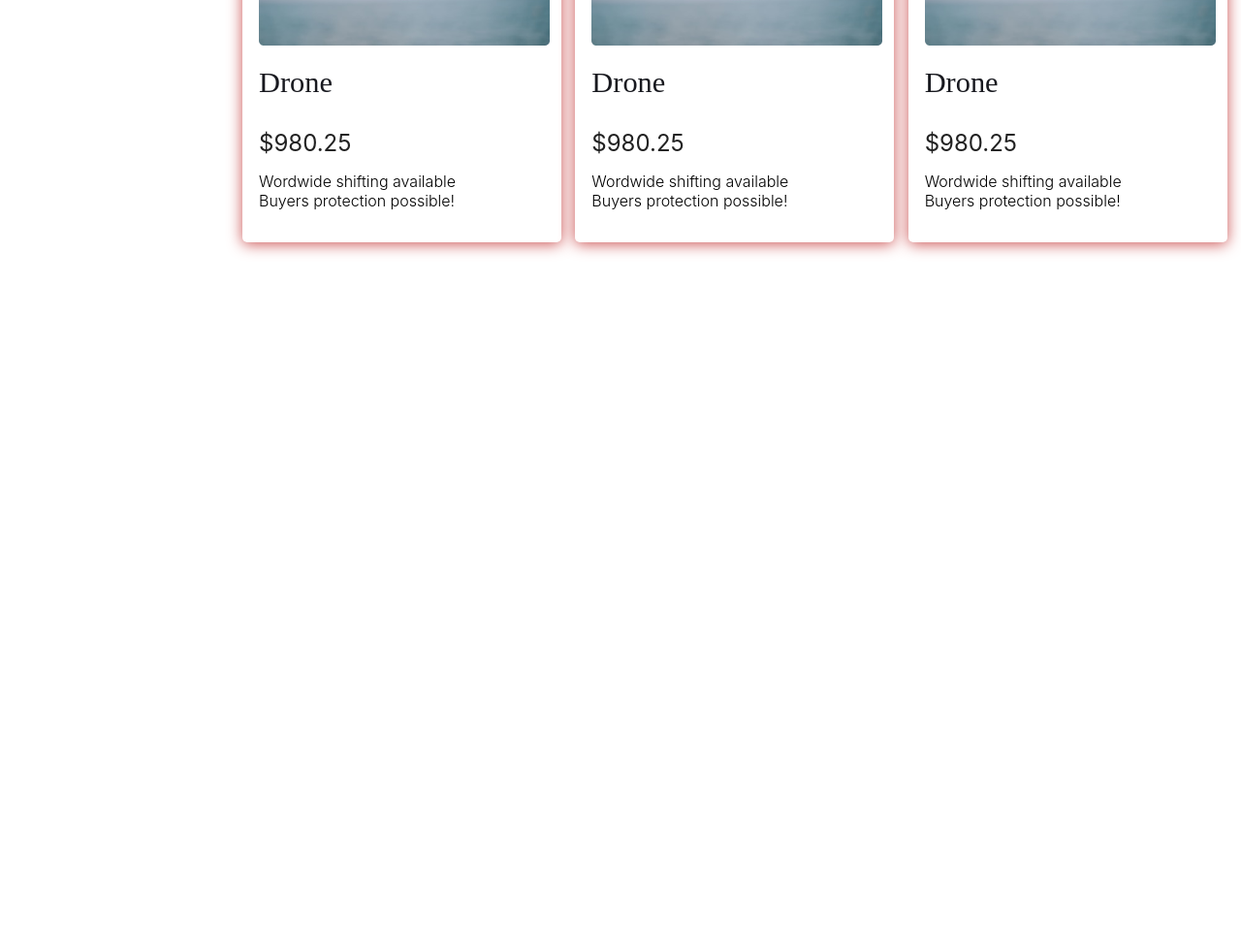
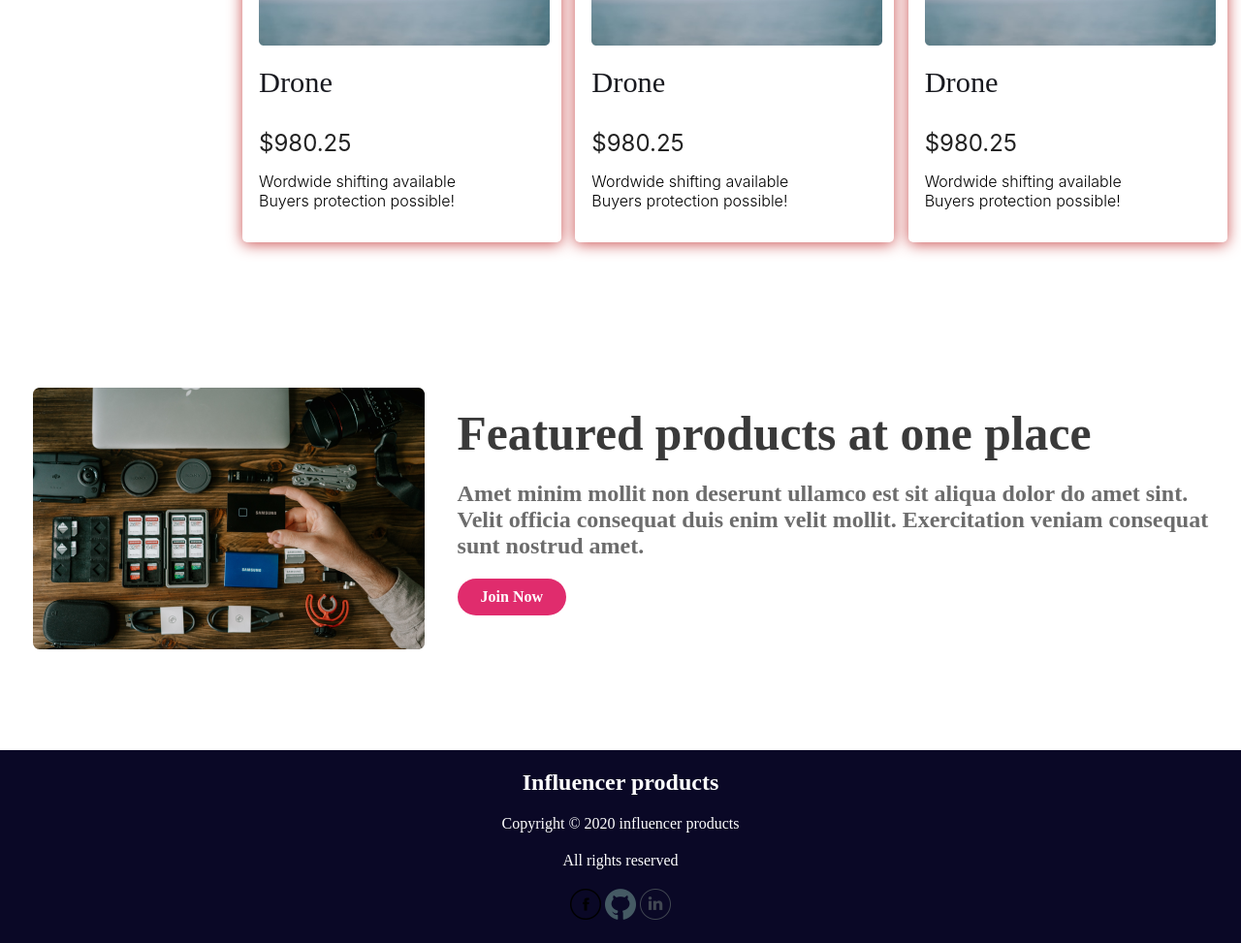
Before and after one commit to Zahidulislammaruf/influencer-gear, a plain HTML site: page index.html in a window 1280 px wide. Shown: the part 2147-3120 px from the top of the page at 97% size. Before the commit the page ends 2447 px from the top, so only its background shows below. Drawn offline with Linux system fonts and the light colour scheme.

Commit message:
complete Everything

```diff
--- a/index.html
+++ b/index.html
@@ -99,7 +99,30 @@
 
            </div>
         </section>
+        <section class="featured">
+            <div>
+                <img class="featured-img" src="images/gear.png" alt="">
+
+            </div>
+            <div>
+                <h2 class="landing-title">Featured products at one place</h2>
+                <p class="featured-para">Amet minim mollit non deserunt ullamco est sit aliqua dolor do amet sint. <br> Velit officia consequat duis enim velit mollit. Exercitation veniam consequat <br> sunt nostrud amet.</p>
+                <button class="landing-button featured-btn">Join Now</button>
+
+
+            </div>
+        </section>
     </main>
+    <footer>
+        <h2>Influencer products</h2>
+        <p>Copyright © 2020  influencer products</p>
+        <p>All rights reserved</p>
+        <div>
+        <img src="logos/facebook.png" alt="">
+        <img src="logos/github.png" alt="">
+        <img src="logos/linkdin.png" alt="">
+        </div>
+    </footer>
 
 </body>
 </html>
--- a/style.css
+++ b/style.css
@@ -125,6 +125,35 @@ header h3{
     font-weight: 300;
     padding-left: 17px;
 }
+.featured{
+    display: flex;
+    justify-content: space-evenly;
+    align-items: center;
+    margin-top: 100px;
+    margin-bottom: 100px;
+}
+.featured-para{
+    color: #6C6C6C;
+    font-family: Poppins;
+   font-size: 1.5rem;
+   margin-top: 20px;
+   font-weight: 700;
+
+}
+footer img{
+    width: 32px ;
+    height: 32px;
+}
+footer{
+    display: flex;
+    flex-direction: column;
+    justify-content: center;
+    align-items: center;
+    gap: 20px;
+    background: #0A0826;
+    color: #FFF;
+    padding: 20px;
+}
 
 
 
@@ -155,6 +184,18 @@ header h3{
         grid-template-columns: repeat(1, 1fr);
         margin-left: 35px;
     }
+    .featured{
+        flex-direction: column;
+    }
+    .featured-img, .featured-para{
+        padding-left: 20px;
+    }
+    .featured-btn{
+        margin-left: 20px;
+    }
+    .featured-img{
+        width: 0 auto;
+    }
 
 
 }
@@ -182,5 +223,13 @@ header h3{
         grid-template-columns: repeat(1, 1fr);
         align-items: center;
     }
+    .featured{
+        flex-direction: column;
+        gap: 30px;
+    }
+    .featured-para{
+        margin-top: 20px;
+        font-size: 1rem;
+    }
 
 }
```
Also changed, not shown: logos/facebook.png (added), logos/github.png (added), logos/linkdin.png (added).
